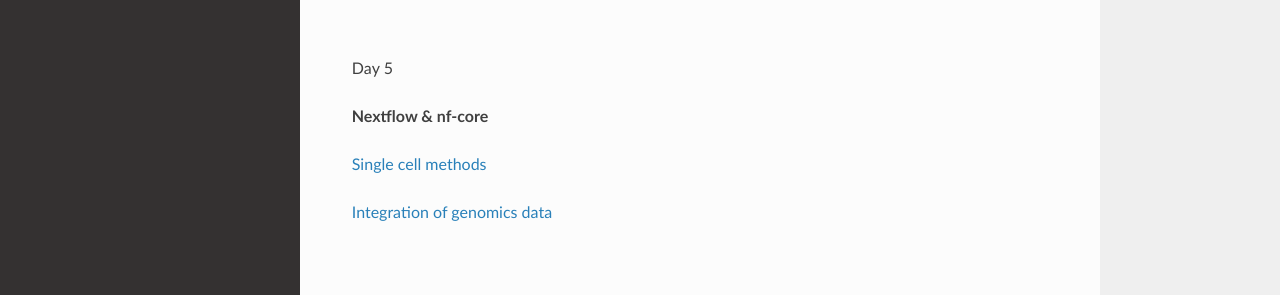
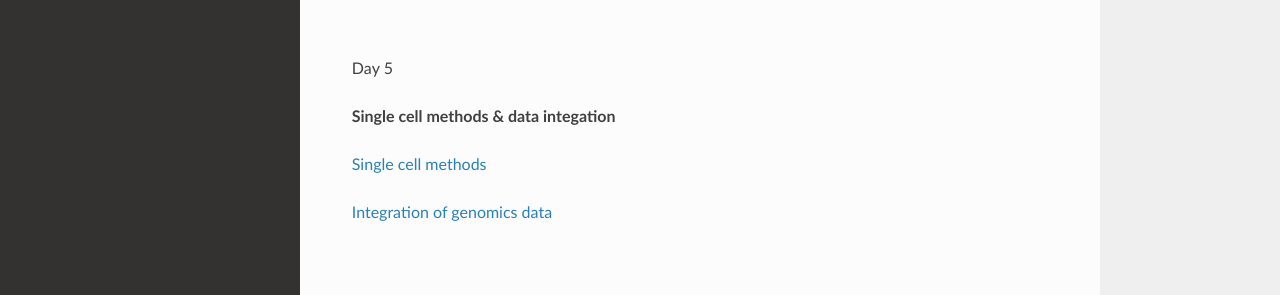
Before and after one commit to NBISweden/workshop-epigenomics-RTDs, a Sphinx documentation site: the page built from docs/content/presentations.rst, in a window 1280 px wide and 1309 px high. Shown: the part 823-1118 px from the top of the window. Built offline with Sphinx 7.4.7 and the Read the Docs theme 2.0.0, drawn with Linux system fonts in a browser that asks for light colours.

Commit message:
Update presentations.rst

```diff
--- a/docs/content/presentations.rst
+++ b/docs/content/presentations.rst
@@ -53,7 +53,7 @@
 
 Day 5
 
-**Nextflow & nf-core**
+**Single cell methods & data integation**
 
 `Single cell methods <../_static/slides-single-cell-2021.pdf>`_
 
```
